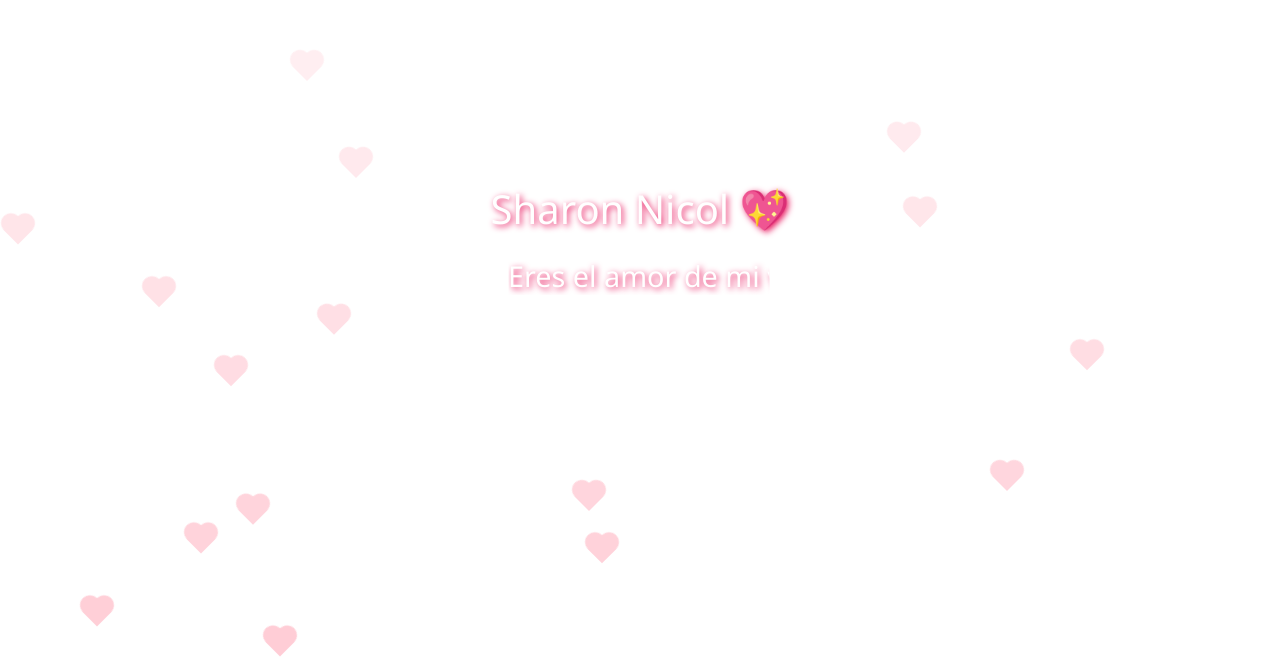
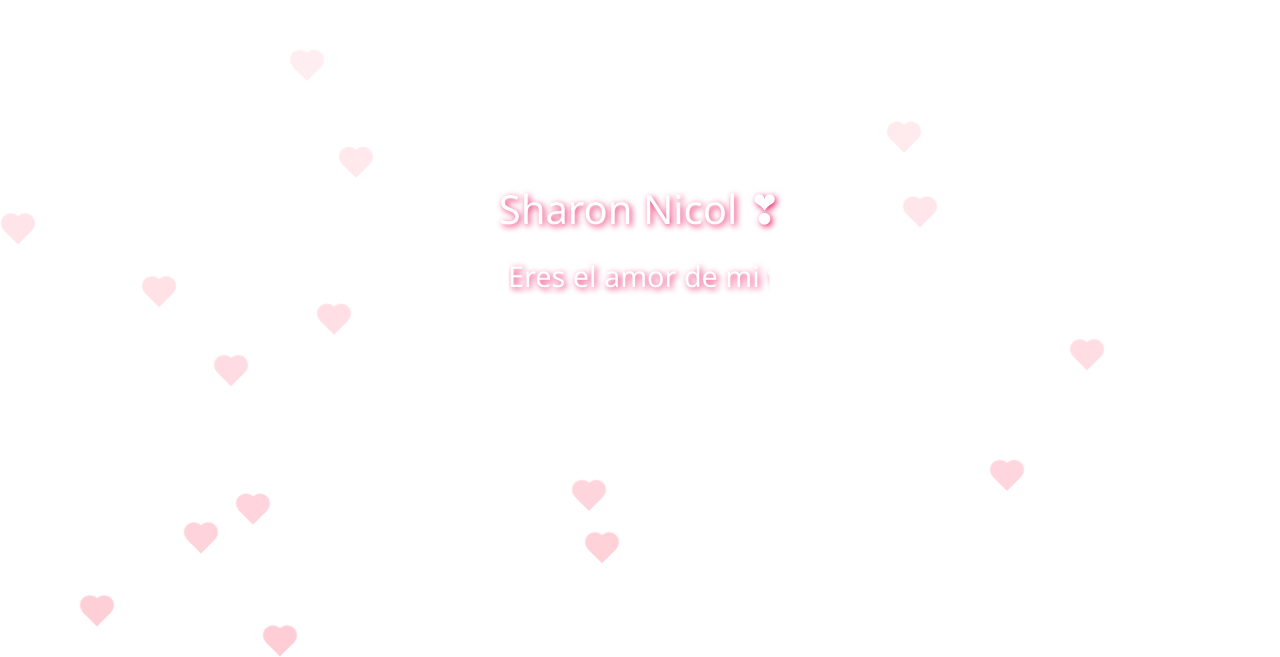
Before and after one commit to Fr0stCh34t/Fr0stCh34t.github.io, a plain HTML site: page mi-mujer/index.html in a window 1280 px wide. Shown: the part 162-819 px from the top of the page. Drawn offline with Linux system fonts and the light colour scheme.

Commit message:
Update index.html

```diff
--- a/mi-mujer/index.html
+++ b/mi-mujer/index.html
@@ -99,7 +99,7 @@
 <body>
 
   <div class="container">
-    <div class="name">Sharon Nicol 💖</div>
+    <div class="name">Sharon Nicol ❣</div>
     <div class="message">Eres el amor de mi vida, te amo con todo mi ser mi vida ❣</div>
   </div>
 
```
